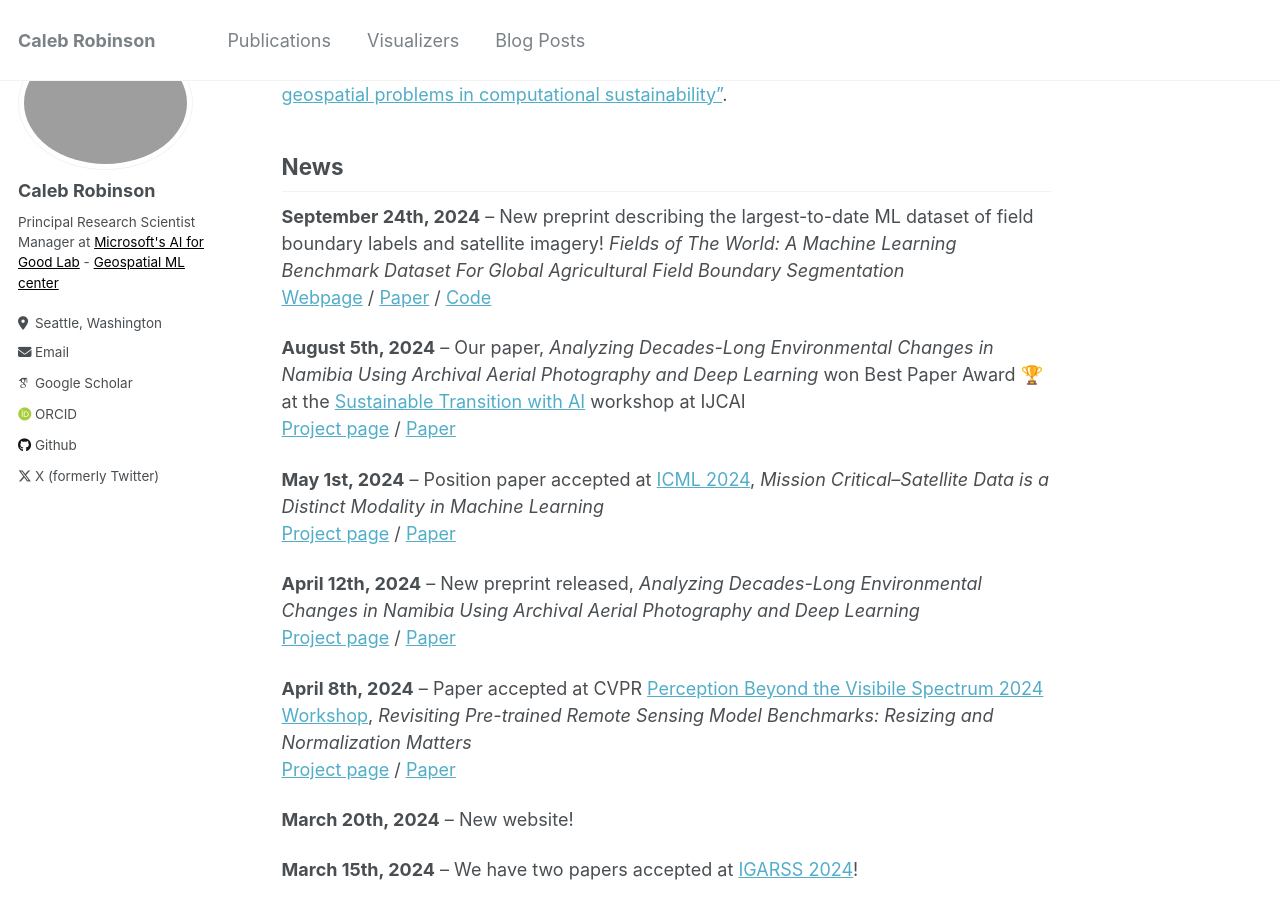
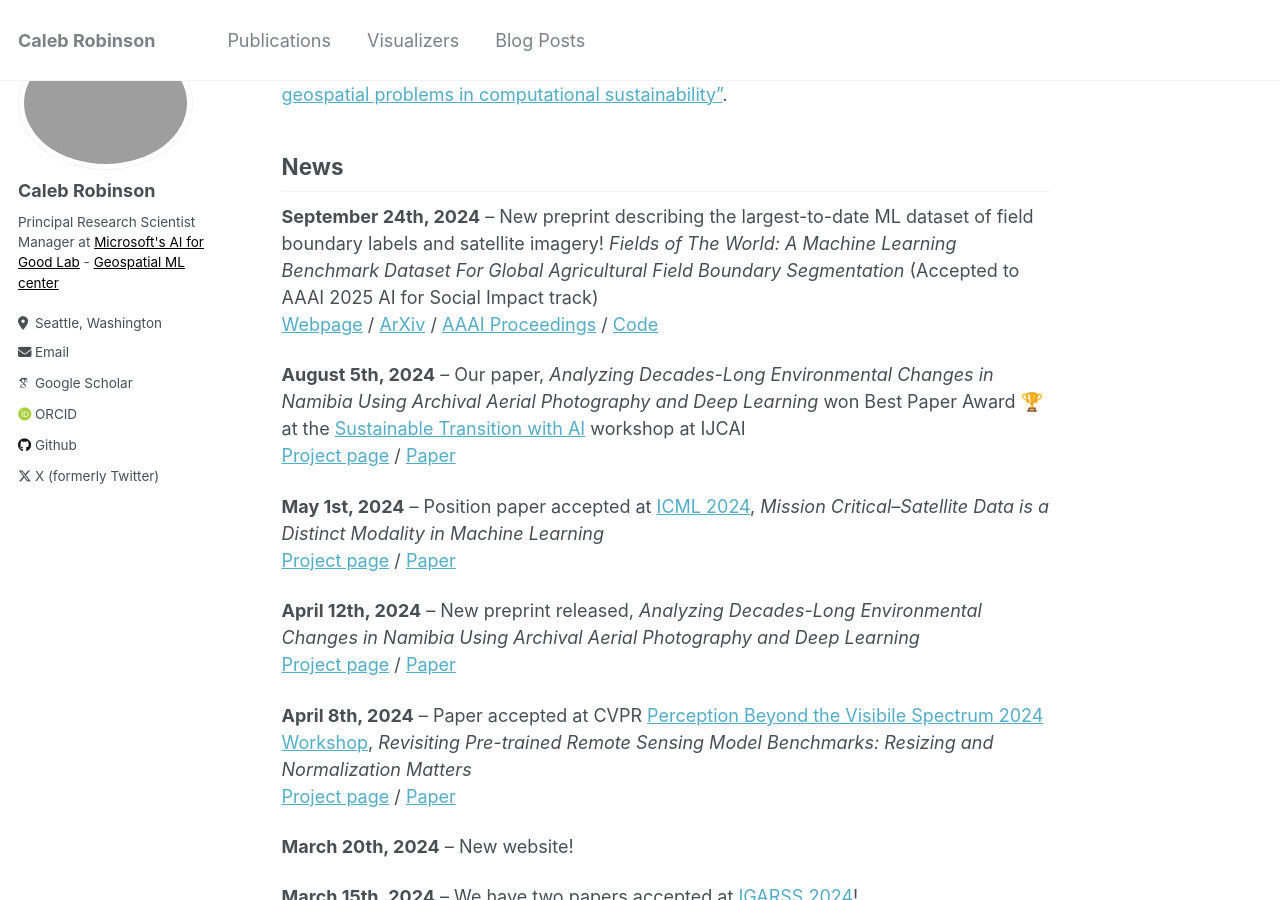
Before and after one commit to calebrob6/calebrob6.github.io, a Jekyll site: the page built from _pages/about.md, in a window 1280 px wide and 900 px high, scrolled down 453 px. Built offline with Jekyll 4.4.1, drawn with Linux system fonts in a browser that asks for light colours; some web fonts are replaced.

Commit message:
Update news item

```diff
--- a/_pages/about.md
+++ b/_pages/about.md
@@ -14,7 +14,7 @@ I graduated from the Georgia Institute of Technology with a PhD in 2020 under th
 
 ## News
 
-**September 24th, 2024** -- New preprint describing the largest-to-date ML dataset of field boundary labels and satellite imagery! *Fields of The World: A Machine Learning Benchmark Dataset For Global Agricultural Field Boundary Segmentation* <br/> [Webpage](https://fieldsofthe.world/) / [Paper](https://arxiv.org/abs/2409.16252) / [Code](https://github.com/fieldsoftheworld/ftw-baselines)
+**September 24th, 2024** -- New preprint describing the largest-to-date ML dataset of field boundary labels and satellite imagery! *Fields of The World: A Machine Learning Benchmark Dataset For Global Agricultural Field Boundary Segmentation* (Accepted to AAAI 2025 AI for Social Impact track) <br/> [Webpage](https://fieldsofthe.world/) / [ArXiv](https://arxiv.org/abs/2409.16252) / [AAAI Proceedings](https://ojs.aaai.org/index.php/AAAI/article/view/35034) / [Code](https://github.com/fieldsoftheworld/ftw-baselines)
 
 **August 5th, 2024** -- Our paper, *Analyzing Decades-Long Environmental Changes in Namibia Using Archival Aerial Photography and Deep Learning* won Best Paper Award 🏆 at the [Sustainable Transition with AI](https://stai.jeju.ai/) workshop at IJCAI <br/> [Project page](publication/2024-04-12-Analyzing-Historical-Aerial-Imagery) / [Paper](https://arxiv.org/abs/2404.08544)
 
```
